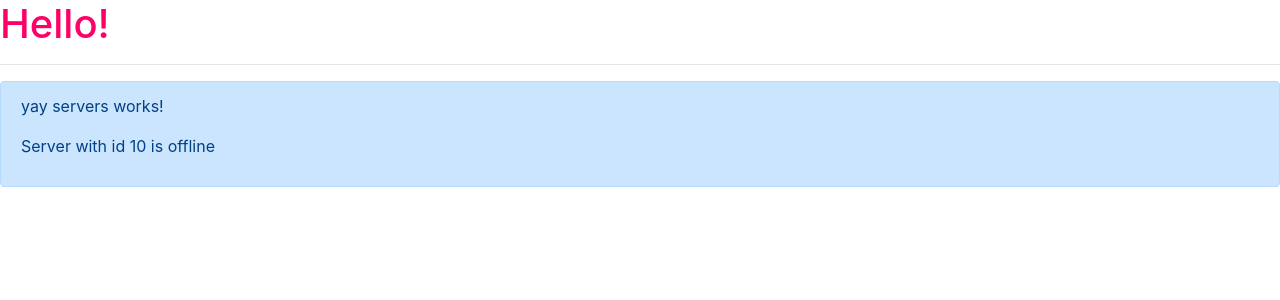
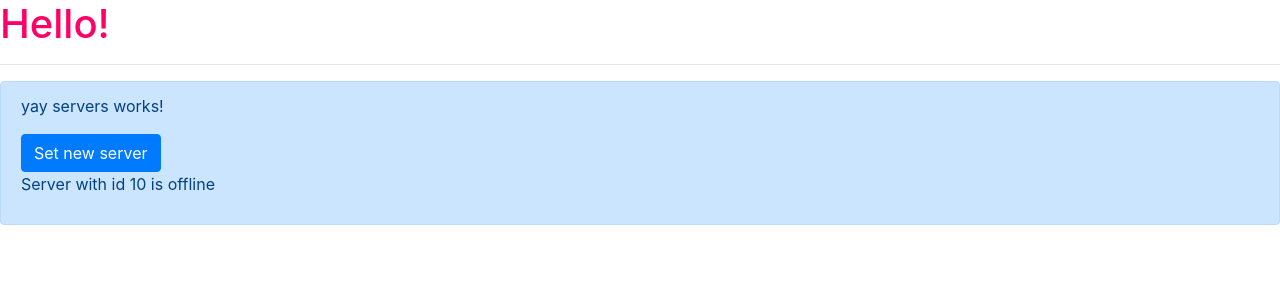
Before and after one commit to himais/the-complete-guide-to-angular-6, an Angular app in the folder main_code/: page / in a window 1280 px wide. Shown: the top 300 px of the page. Built offline with nearby package versions, Linux system fonts and the light colour scheme.

Commit message:
feat: add property binding

```diff
--- a/main_code/src/app/servers/servers.component.html
+++ b/main_code/src/app/servers/servers.component.html
@@ -1,5 +1,11 @@
 <p>
   yay servers works!
 </p>
-
-<app-server></app-server>
+<button
+  class="btn btn-primary"
+  [disabled]="!allowNewServer"> <!-- seta o valor diretamente na propriedade da tag -->
+  Set new server
+</button>
+<p>
+  <app-server></app-server>
+</p>
--- a/main_code/src/app/servers/servers.component.ts
+++ b/main_code/src/app/servers/servers.component.ts
@@ -5,13 +5,18 @@ import { Component, OnInit } from '@angular/core';
   //selector: '[app-servers]', //selector pelo atributo
   //selector: '.app-servers', //selector pela classe
   //templateUrl: './servers.component.html',
-  template: `<p> yay servers works! </p>
-              <app-server></app-server>`, //não usar quando for mais de 3 linhas
+  /* template: `<p> yay servers works! </p>
+              <app-server></app-server>`, //não usar quando for mais de 3 linhas */
+  templateUrl: './servers.component.html',
   styleUrls: ['./servers.component.css']
 })
 export class ServersComponent implements OnInit {
-
-  constructor() { }
+  allowNewServer = false;
+  constructor() {
+    setTimeout(() => {
+      this.allowNewServer = true;
+    }, 2000);
+  }
 
   ngOnInit() {
   }
```
